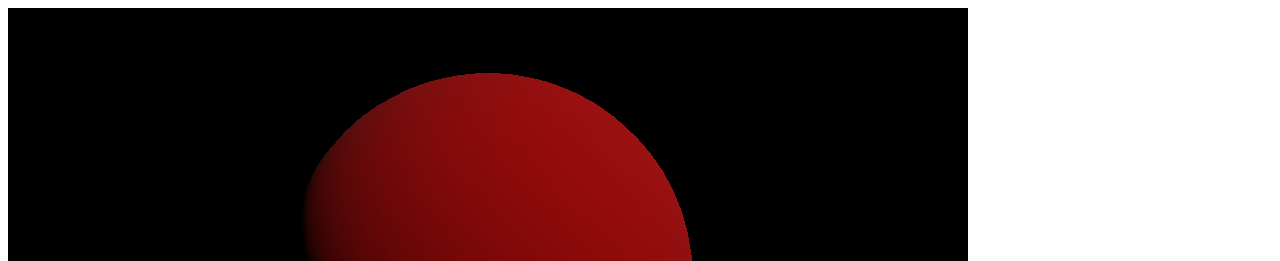
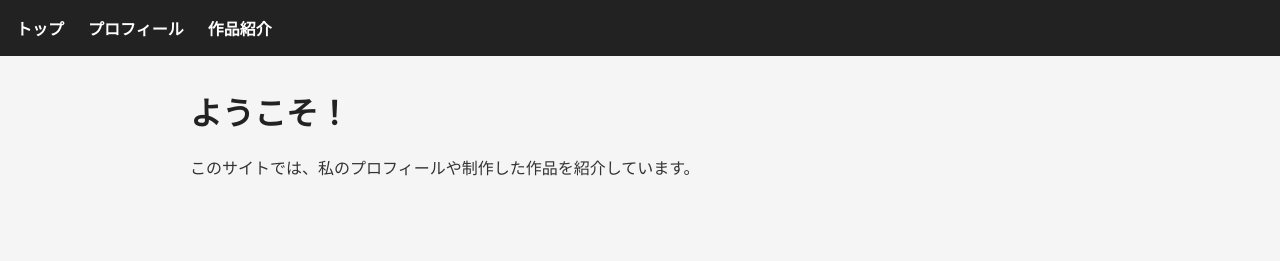
Before and after one commit to Atsukorin/Atsukorin.github.io, a plain HTML site: page index.html in a window 1280 px wide. Shown: the top 261 px of the page. Drawn offline with nearby package versions, Linux system fonts and the light colour scheme.

```diff
--- a/index.html
+++ b/index.html
@@ -1,64 +1,25 @@
-<html>
+<!DOCTYPE html>
+<html lang="ja">
 
 <head>
-  <meta charset="utf-8" />
-  <script type="importmap">
-      {
-        "imports": {
-          "three": "https://cdn.jsdelivr.net/npm/three@0.175.0/build/three.module.js"
-        }
-      }
-    </script>
-  <script type="module">
-    import * as THREE from "three";
-
-    // サイズを指定
-    const width = 960;
-    const height = 540;
-
-    // レンダラーを作成
-    const renderer = new THREE.WebGLRenderer({
-      canvas: document.querySelector('#myCanvas')
-    });
-    renderer.setSize(width, height);
-
-    // シーンを作成
-    const scene = new THREE.Scene();
-
-    // カメラを作成
-    const camera = new THREE.PerspectiveCamera(45, width / height, 1, 10000);
-    camera.position.set(0, 0, +1000);
-
-    // 球体を作成
-    const geometry = new THREE.SphereGeometry(300, 30, 30);
-    const material = new THREE.MeshStandardMaterial({ color: 0xFF0000 });
-    // メッシュを作成
-    const mesh = new THREE.Mesh(geometry, material);
-    // 3D空間にメッシュを追加
-    scene.add(mesh);
-
-    // 平行光源
-    const directionalLight = new THREE.DirectionalLight(0xFFFFFF);
-    directionalLight.position.set(1, 1, 1);
-    // シーンに追加
-    scene.add(directionalLight);
-
-    tick();
-
-    // 毎フレーム時に実行されるループイベントです
-    function tick() {
-      // メッシュを回転させる
-      mesh.rotation.y += 0.01;
-      // レンダリング
-      renderer.render(scene, camera);
-
-      requestAnimationFrame(tick);
-    }
-  </script>
+  <meta charset="UTF-8">
+  <title>ポートフォリオ - トップ</title>
+  <link rel="stylesheet" href="style.css">
 </head>
 
 <body>
-  <canvas id="myCanvas"></canvas>
+  <header>
+    <nav>
+      <a href="index.html">トップ</a>
+      <a href="profile.html">プロフィール</a>
+      <a href="works.html">作品紹介</a>
+    </nav>
+  </header>
+
+  <main>
+    <h1>ようこそ！</h1>
+    <p>このサイトでは、私のプロフィールや制作した作品を紹介しています。</p>
+  </main>
 </body>
 
 </html>
--- /dev/null
+++ b/style.css
@@ -0,0 +1,55 @@
+/* 共通リセット */
+body {
+  margin: 0;
+  font-family: "Helvetica Neue", Arial, sans-serif;
+  background-color: #f5f5f5;
+  color: #333;
+}
+
+/* ヘッダーとナビゲーション */
+header {
+  background: #222;
+  color: #fff;
+  padding: 1rem;
+}
+
+nav {
+  display: flex;
+  gap: 1.5rem;
+}
+
+nav a {
+  color: #fff;
+  text-decoration: none;
+  font-weight: bold;
+}
+
+nav a:hover {
+  text-decoration: underline;
+}
+
+/* コンテンツ部分 */
+main {
+  max-width: 900px;
+  margin: 2rem auto;
+  padding: 0 1rem;
+}
+
+h1, h2 {
+  color: #222;
+}
+
+/* 作品カード風レイアウト */
+.works {
+  display: grid;
+  grid-template-columns: repeat(auto-fit, minmax(250px, 1fr));
+  gap: 1.5rem;
+}
+
+.work-card {
+  background: #fff;
+  border-radius: 8px;
+  box-shadow: 0 2px 6px rgba(0,0,0,0.1);
+  padding: 1rem;
+  text-align: center;
+}
```
Also changed, not shown: main.js (added, +53 -0 lines), profile.html (added, +39 -0 lines), works.html (added, +33 -0 lines), images/Cat_white.png (added), top.png (deleted).
